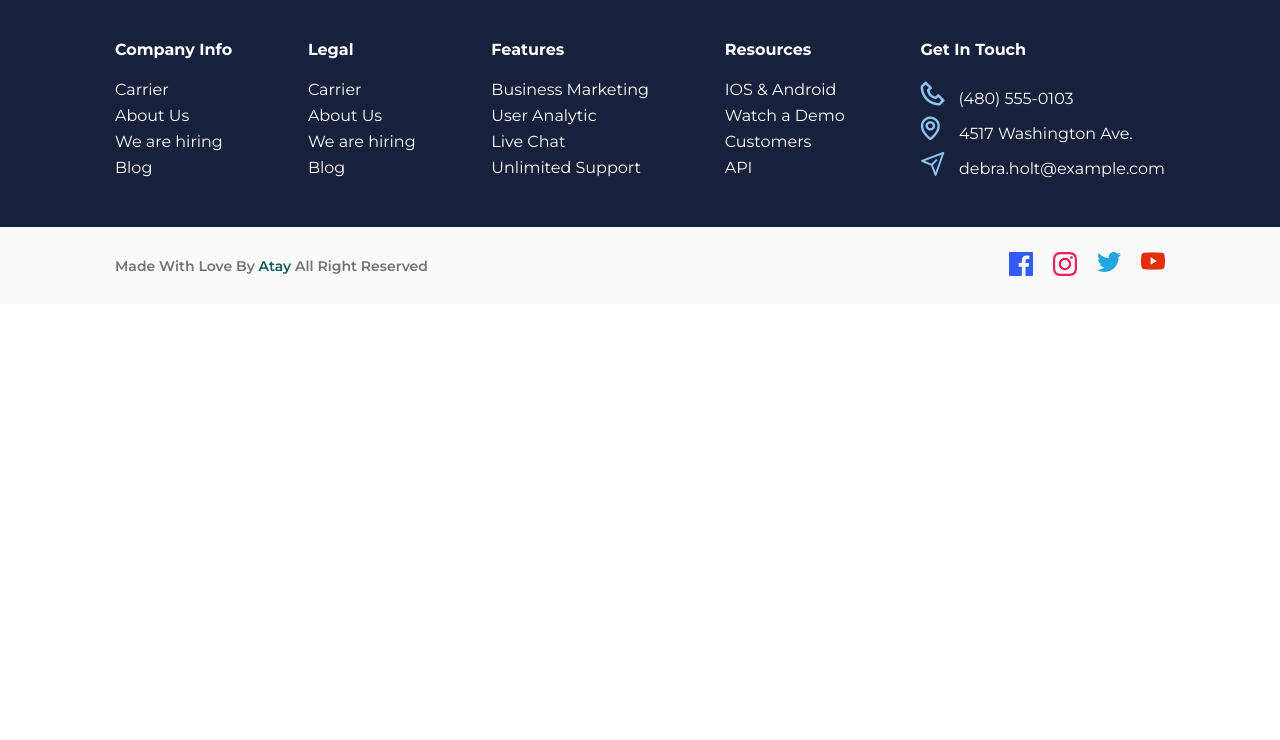
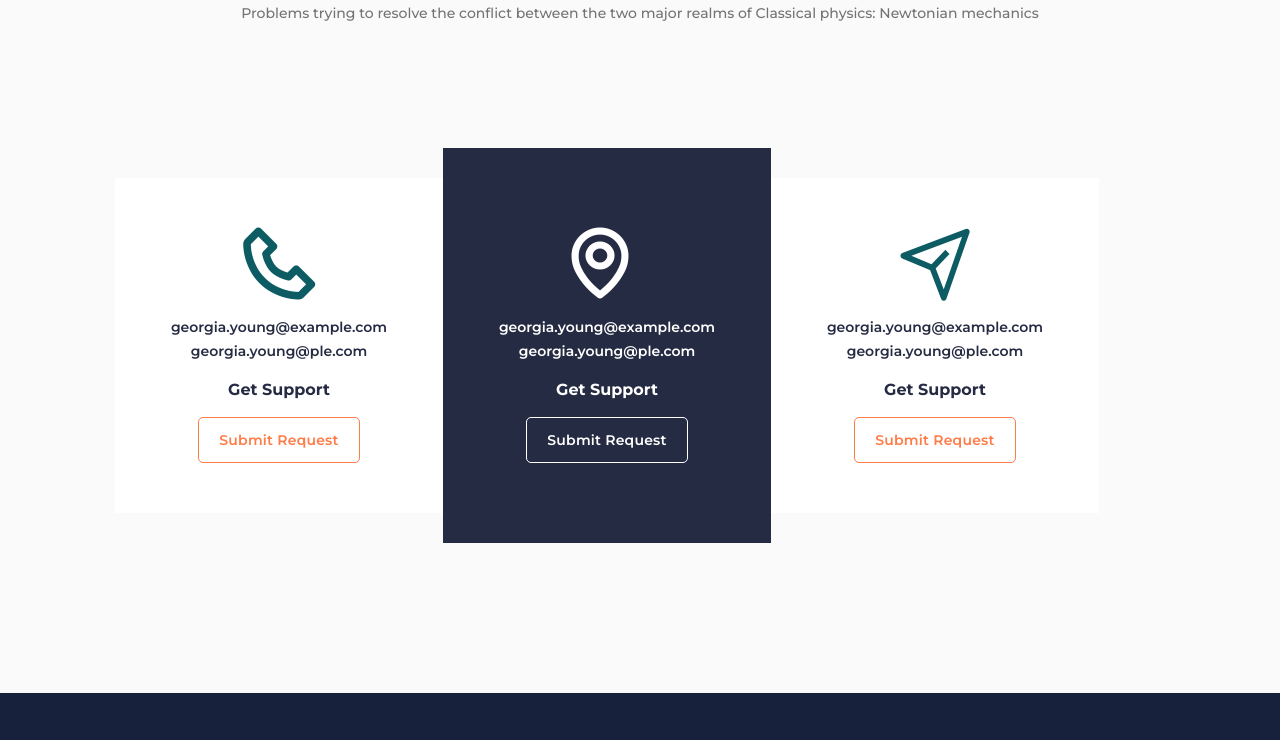
Before and after one commit to cerebrum101/Relvise, a plain HTML site: page index.html in a window 1280 px wide. Shown: the part 3731-4471 px from the top of the page. Before the commit the page ends 4035 px from the top, so only its background shows below. Drawn offline with Linux system fonts and the light colour scheme; files whose address does not match are found by name.

Commit message:
Footer and Contacts done

```diff
--- a/index.html
+++ b/index.html
@@ -393,6 +393,53 @@
 								</p>
 							</div>
 						</div>
+						<div class="contact__cards">
+							<div class="contact-card">
+								<div class="contact-card__inner">
+									<i class="contact-card__icon icon-call"></i>
+									<ul class="contact-card__list">
+										<li class="contact-card__item">georgia.young@example.com</li>
+										<li class="contact-card__item">georgia.young@ple.com</li>
+									</ul>
+									<h5 class="contact-card__title">
+										Get Support
+									</h5>
+									<a href="" class="contact-card__button">
+										Submit Request
+									</a>
+								</div>
+							</div>
+							<div class="contact-card contact-card--dark">
+								<div class="contact-card__inner contact-card__inner--dark">
+									<i class="contact-card__icon icon-map contact-card__icon--dark"></i>
+									<ul class="contact-card__list">
+										<li class="contact-card__item">georgia.young@example.com</li>
+										<li class="contact-card__item">georgia.young@ple.com</li>
+									</ul>
+									<h5 class="contact-card__title">
+										Get Support
+									</h5>
+									<a href="" class="contact-card__button contact-card__button--dark">
+										Submit Request
+									</a>
+								</div>
+							</div>
+							<div class="contact-card">
+								<div class="contact-card__inner">
+									<i class="contact-card__icon icon-paper-plane "></i>
+									<ul class="contact-card__list">
+										<li class="contact-card__item">georgia.young@example.com</li>
+										<li class="contact-card__item">georgia.young@ple.com</li>
+									</ul>
+									<h5 class="contact-card__title">
+										Get Support
+									</h5>
+									<a href="" class="contact-card__button">
+										Submit Request
+									</a>
+								</div>
+							</div>
+						</div>
 					</div>
 				</section>
 		</main>
--- a/styles/styles.scss
+++ b/styles/styles.scss
@@ -1,5 +1,4 @@
 @use 'nullstyles.scss';
-
 
 $wrapper-width: 1050px;
 $color-black: #252B42;
@@ -809,7 +808,117 @@ body {
 		}
 	}
 }
+// ___________-CONTACT-______________________________________________________________________
 
+.contact {
+	background-color: #fafafa;
+	padding: 0 0 150px;
+
+	&__container {
+		margin: 0 auto;
+	}
+
+	&__header {
+		padding: 80px 0;
+	}
+
+	&__cards {
+		margin: auto;
+
+		display: flex;
+		flex-direction: row;
+		align-items: center;
+
+		max-width: 984px;
+	}
+
+}
+
+.contact-card {
+	background-color: #fff;
+
+	flex: 0 1 33.333%;
+
+	&__inner {
+
+		margin: 50px 40px;
+
+		display: flex;
+		flex-direction: column;
+		align-items: center;
+
+		row-gap: 15px;
+
+		&--dark {
+			margin: 80px 40px;
+		}
+
+	}
+
+	&__icon {
+		font-size: 72px;
+		color: #0D5C63;
+
+		&--dark {
+			color: #fff;
+		}
+	}
+
+	&__list {
+		display: flex;
+		flex-direction: column;
+
+		align-items: center;
+	}
+
+	&__item {
+		font-weight: 600;
+		font-size: 14px;
+		line-height: 24px;
+	}
+
+	&__title {
+		font-weight: 700;
+		font-size: 16px;
+		line-height: 24px;
+	}
+
+	&__button {
+		padding: 10px 20px;
+
+
+
+		color: #FF7B47;
+		border: 1px solid #FF7B47;
+		border-radius: 5px;
+
+		font-weight: 600;
+		font-size: 14px;
+		line-height: 24px;
+		/* identical to box height, or 171% */
+
+		text-align: center;
+		letter-spacing: 0.2px;
+
+		&--dark {
+			color: #FFFFFF;
+			border: 1px solid #ffffff;
+
+		}
+	}
+
+	&--dark {
+		background-color: #252B42;
+		color: #fff;
+	}
+}
+
+.contact-card--dark {
+
+
+	.contact-card__inner {}
+
+}
 // ___________-FOOTER-______________________________________________________________________
 .footer-main {
 	background-color: #17213C;
@@ -818,8 +927,6 @@ body {
 	padding: 50px 0;
 
 	&__container {
-
-	&__cards {
 		display: flex;
 		flex-direction: row;
 		flex-wrap: wrap;
@@ -842,6 +949,8 @@ body {
 		line-height: 24px;
 
 		margin: 0 0 20px 0;
+
+		color: #FFFFFF;
 	}
 
 	&__list {
@@ -856,6 +965,10 @@ body {
 		font-size: 24px;
 		color: #8EC2F2;
 		margin: 0 10px 0 0;
+	}
+
+	&__item {
+		color: #FFFFFF;
 	}
 }
 
@@ -881,22 +994,19 @@ body {
 
 .footer-social {
 	background-color: #FAFAFA;
+	padding: 25px 0;
 
-	padding: 25px 0;
 	&__container {
-		margin: auto;
-
 		display: flex;
 		flex-direction: row;
 
 		justify-content: space-between;
-		align-items: center;
-
-		height: 100%;
-	}
+		column-gap: 20px;
 	}
 
 	.signature {
+		max-width: 322px;
+
 		font-weight: 600;
 		font-size: 14px;
 		line-height: 24px;
@@ -905,21 +1015,14 @@ body {
 		text-align: center;
 		letter-spacing: 0.2px;
 
-		&--dark {
-			color: #FFFFFF;
-			border: 1px solid #ffffff;
-
-		}
-	}
-
-	color: #737373;
-	&__link{
+		&__link {
 			text-decoration: none;
 			color: #0D5C63;
 		}
 	}
 
 	.socials {
+		max-width: 160px;
 
 		&__list {
 			display: flex;
@@ -928,7 +1031,5 @@ body {
 			column-gap: 20px;
 		}
 
-	&__item {}
 	}
-
-.social {}
+}
```
Also changed, not shown: styles/contact.css (added), styles/contact.scss (added), styles/footer.css (added), styles/footer.scss (added), styles/styles.css, 3 other files. Lines whose indentation alone changed are shown as unchanged.
